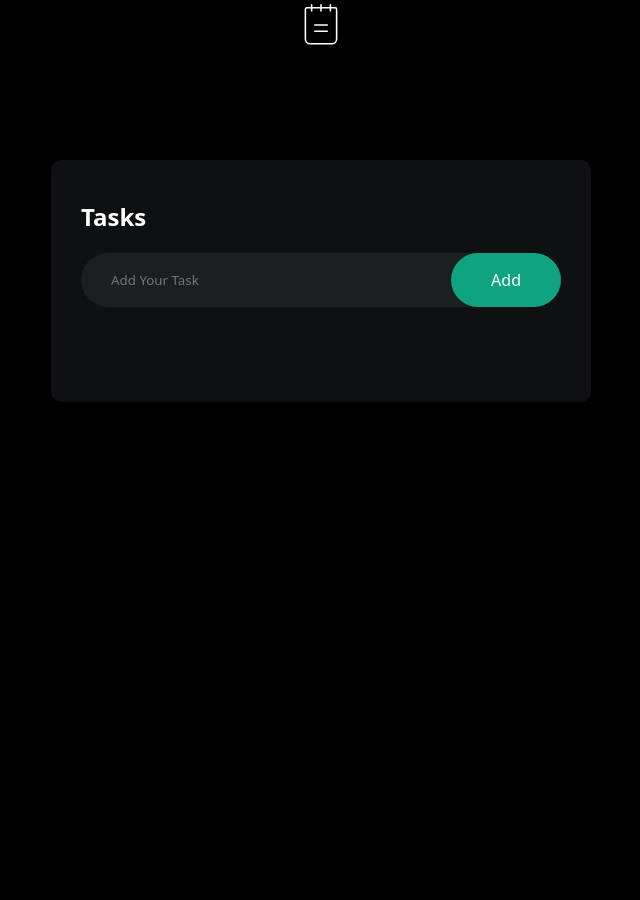
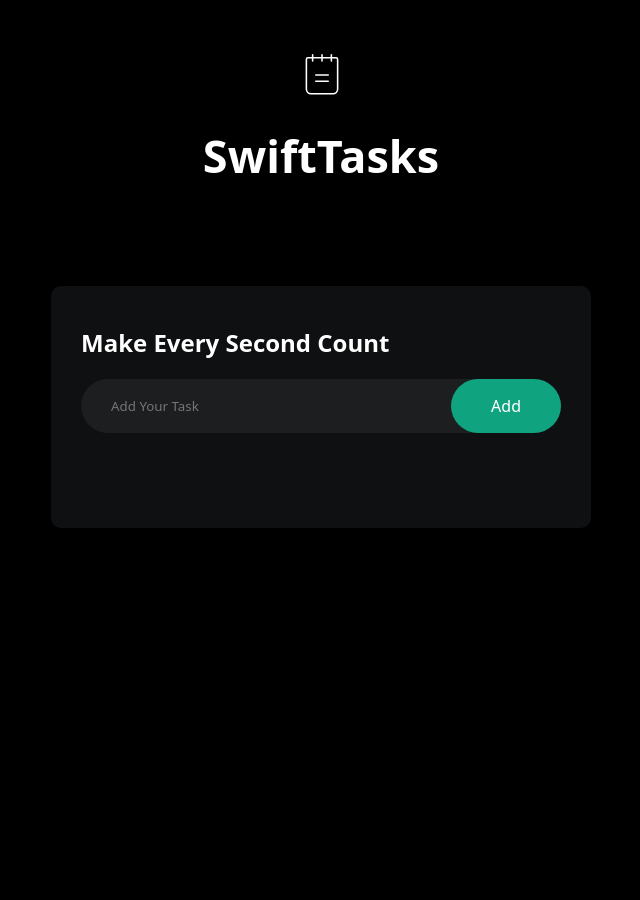
Before and after one commit to V1gilante/SwiftTasks, a PHP site: page /todo.html in a window 1280 px wide. Shown: the whole page, without its empty margins (319-959 px from the left). Before the commit the page ends 402 px from the top, so only its background shows below. Run offline with PHP 8.4, Linux system fonts and the light colour scheme.

Commit message:
minor changes

```diff
--- a/todo.css
+++ b/todo.css
@@ -23,7 +23,6 @@
     display: flex;
     align-items: center;
     margin-bottom: 20px;
-    text-align: center;
 }
 .row{
     display: flex;
@@ -103,5 +102,16 @@ ul li span:hover{
     height: 50px;
     width: 100%;
     filter: invert(100%);
-    background-color: #fff;
+    background-color:#ffffff;
+    width: 50px;
+    margin-top: 50px;
 }
+h1{
+    color: #fff;
+    padding-top: 15px;
+    text-align: center;
+    font-size: 45px;
+}
+body{
+    background-color: #000;
+}
--- a/todo.html
+++ b/todo.html
@@ -4,12 +4,24 @@
             <meta charset='utf-8'>
             <link rel='stylesheet' href='todo.css'>
             <title>SwiftTasks</title>
+            <style>
+                #svgelem {
+            position: relative;
+            left: 48.9%;
+            -webkit-transform: translateX(-20%);
+            -ms-transform: translateX(-20%);
+            transform: translateX(-20%);
+         }
+            </style>
         </head>
         <body>
+            <header>
                 <svg id = "svgelem" xmlns="http://www.w3.org/2000/svg" viewBox="0 0 256 256"><rect width="256" height="256" fill="none"/><line x1="96" y1="128" x2="160" y2="128" fill="none" stroke="#000" stroke-linecap="round" stroke-linejoin="round" stroke-width="8"/><line x1="96" y1="160" x2="160" y2="160" fill="none" stroke="#000" stroke-linecap="round" stroke-linejoin="round" stroke-width="8"/><path d="M56,40H200a8,8,0,0,1,8,8V200a24,24,0,0,1-24,24H72a24,24,0,0,1-24-24V48A8,8,0,0,1,56,40Z" fill="none" stroke="#000" stroke-linecap="round" stroke-linejoin="round" stroke-width="8"/><line x1="80" y1="24" x2="80" y2="56" fill="none" stroke="#000" stroke-linecap="round" stroke-linejoin="round" stroke-width="8"/><line x1="128" y1="24" x2="128" y2="56" fill="none" stroke="#000" stroke-linecap="round" stroke-linejoin="round" stroke-width="8"/><line x1="176" y1="24" x2="176" y2="56" fill="none" stroke="#000" stroke-linecap="round" stroke-linejoin="round" stroke-width="8"/></svg>
+            </header>
                 <div class="container">
+                    <h1>SwiftTasks</h1>
                 <div class="todo-app">
-                    <h2>Tasks</h2>
+                    <h2>Make Every Second Count</h2>
                     <div class="row">
                         <input type="text" id="input-box"placeholder="Add Your Task">
                         <button onclick="addTask()">Add</button>
```
Also changed, not shown: tos.css (+0 -9 lines).
